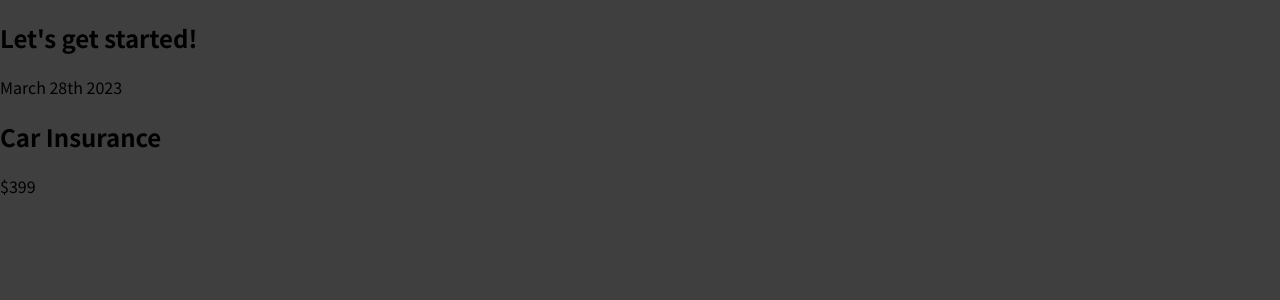
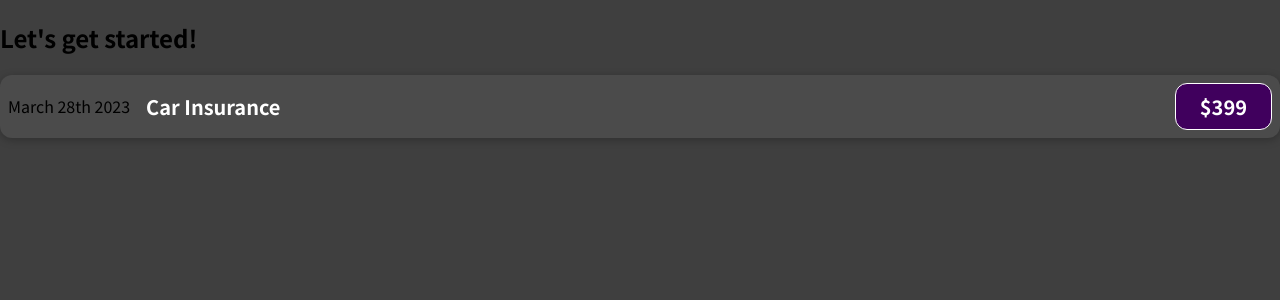
Before and after one commit to oriankeith002/React_projects, a JavaScript app in the folder expense_tracker/: page / in a window 1280 px wide. Shown: the top 300 px of the page. Built offline with nearby package versions, Linux system fonts and the light colour scheme.

Commit message:
Added CSS classes

```diff
--- a/expense_tracker/src/components/ExpenseItem.css
+++ b/expense_tracker/src/components/ExpenseItem.css
@@ -0,0 +1,56 @@
+.expense-item {
+    display: flex;
+    justify-content: space-between;
+    align-items: center;
+    box-shadow: 0 2px 8px rgba(0, 0, 0, 0.25);
+    padding: 0.5rem;
+    margin: 1rem 0;
+    border-radius: 12px;
+    background-color: #4b4b4b;
+}
+
+.expense-item__description {
+    display: flex;
+    flex-direction: column;
+    gap: 1rem;
+    align-items: flex-end;
+    flex-flow: column-reverse;
+    justify-content: flex-start;
+    flex: 1;
+}
+
+.expense-item h2 {
+    color: #3a3a3a;
+    font-size: 1rem;
+    flex: 1;
+    margin: 0 1rem;
+    color: white;
+}
+
+.expense-item__price {
+    font-size: 1rem;
+    font-weight: bold;
+    color: white;
+    background-color: #40005d;
+    border: 1px solid white;
+    padding: 0.5rem;
+    border-radius: 12px;
+}
+
+@media (min-width: 580px) {
+    .expense-item__description {
+      flex-direction: row;
+      align-items: center;
+      justify-content: flex-start;
+      flex: 1;
+    }
+
+    .expense-item__description h2 {
+        font-size: 1.25rem;
+    }
+
+    .expense-item__price {
+        font-size: 1.25rem;
+        padding: 0.5rem 1.5rem;
+    }
+}
--- a/expense_tracker/src/components/ExpenseItem.js
+++ b/expense_tracker/src/components/ExpenseItem.js
@@ -2,11 +2,11 @@
 
 function ExpenseItem() {
     return (
-        <div>
+        <div className="expense-item">
             <div>March 28th 2023</div>
-            <div>
+            <div className="expense-item__description">
                 <h2>Car Insurance</h2>
-                <div>$399</div>
+                <div className="expense-item__price">$399</div>
             </div>
         </div>
     );
```
Also changed, not shown: 1 other file (tests, documents, lock files or other folders).
